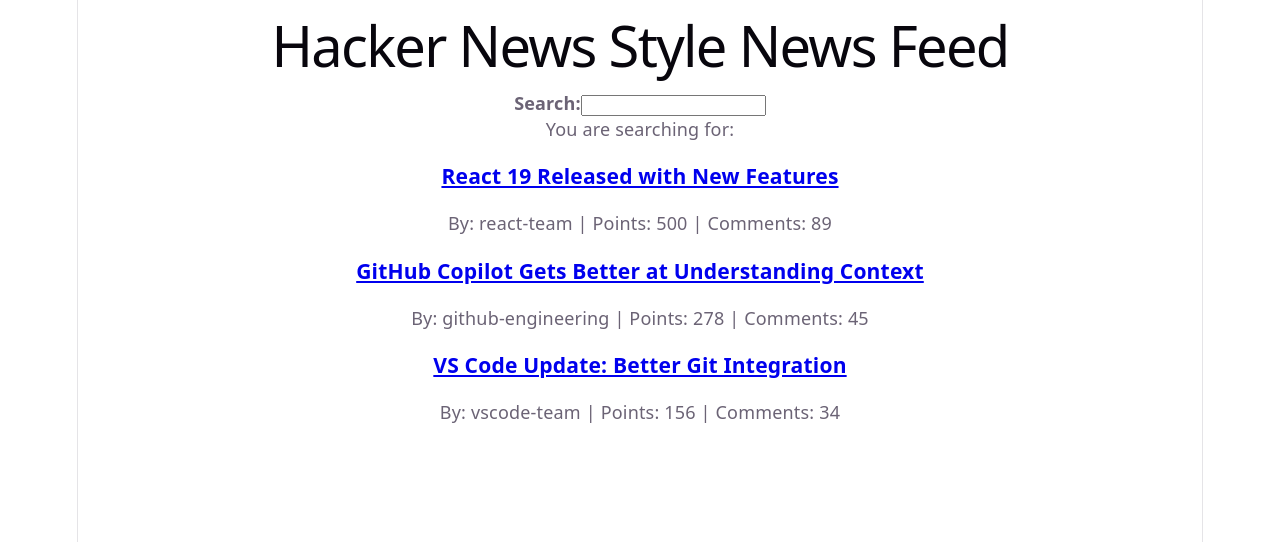
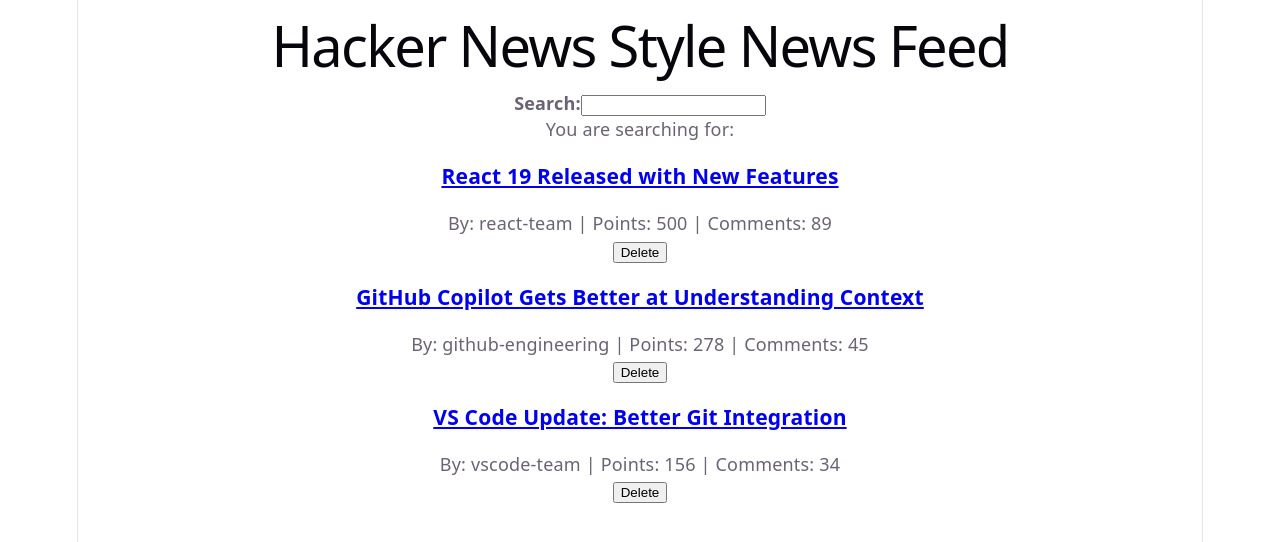
Before and after one commit to samar-khammeri/my-first-react-app, a React (Vite) app: page / in a window 1280 px wide. Shown: the top 542 px of the page. Built offline with nearby package versions, Linux system fonts and the light colour scheme.

Commit message:
Week 8: React inline handler

```diff
--- a/src/App.jsx
+++ b/src/App.jsx
@@ -1,6 +1,6 @@
 
 import { useState, useEffect } from 'react';
-const Item = ({ story }) => {
+const Item = ({ story, onRemoveItem }) => {
   console.log("Item rendered for:", story.title);
   return (
     <div key={story.objectID}>
@@ -12,15 +12,22 @@
       <p>
         By: {story.author} | Points: {story.points} | Comments: {story.num_comments}
       </p>
+      <button onClick={() => onRemoveItem(story.objectID)}>
+        Delete
+      </button>
     </div>
   );
 };
-const List = ({ stories }) => {
+const List = ({ stories, onRemoveItem }) => {
   console.log("List rendered");
   return (
     <div>
       {stories.map((story) => (
-        <Item key={story.objectID} story={story} />
+        <Item
+          key={story.objectID}
+          story={story}
+          onRemoveItem={onRemoveItem}
+        />
       ))}
     </div>
   );
@@ -49,20 +56,24 @@
 };
 const App = () => {
   console.log("App rendered");
+
   const [searchTerm, setSearchTerm] = useState(() => {
     const savedSearch = localStorage.getItem("search");
     return savedSearch || '';
   });
+
   useEffect(() => {
     console.log("useEffect ran - saving to localStorage:", searchTerm);
     localStorage.setItem("search", searchTerm);
   }, [searchTerm]);
+
   const handleSearch = (event) => {
     const newSearchTerm = event.target.value;
     console.log("handleSearch - about to set state:", newSearchTerm);
     setSearchTerm(newSearchTerm);
   };
-   const stories = [
+
+  const initialStories = [
     {
       objectID: 1,
       title: "React 19 Released with New Features",
@@ -88,9 +99,18 @@
       num_comments: 34
     }
   ];
+
+  const [stories, setStories] = useState(initialStories);
+
+  const handleRemoveStory = (objectID) => {
+    const newStories = stories.filter((story) => story.objectID !== objectID);
+    setStories(newStories);
+  };
+
   const filteredStories = stories.filter((story) =>
     story.title.toLowerCase().includes(searchTerm.toLowerCase())
   );
+
   return (
     <div>
       <Header />
@@ -102,9 +122,20 @@
         <strong>Search:</strong>
       </InputWithLabel>
       <p>You are searching for: <strong>{searchTerm}</strong></p>
-    <List stories={filteredStories} />
+      <List stories={filteredStories} onRemoveItem={handleRemoveStory} />
     </div>
   );
 };
 
 export default App;
+// What makes a component reusable?
+// A component is reusable when it uses generic props instead of domain-specific names.
+// For example, InputWithLabel uses "value" and "onInputChange" instead of "searchTerm" and "onSearch".
+//
+// What is component composition?
+// Composition is when you pass content inside a component's tags using the children prop.
+// Example: <InputWithLabel><strong>Search:</strong></InputWithLabel>
+//
+// Why do we pass handlers down the component tree?
+// Because state lives in the parent component (App), but the action (clicking Delete)
+// happens in a child component (Item). The child needs a way to tell the parent to update state.
```
Lines whose indentation alone changed are shown as unchanged.
